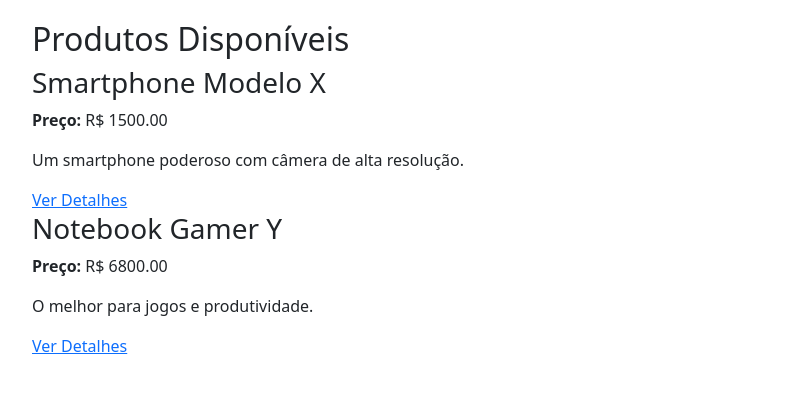
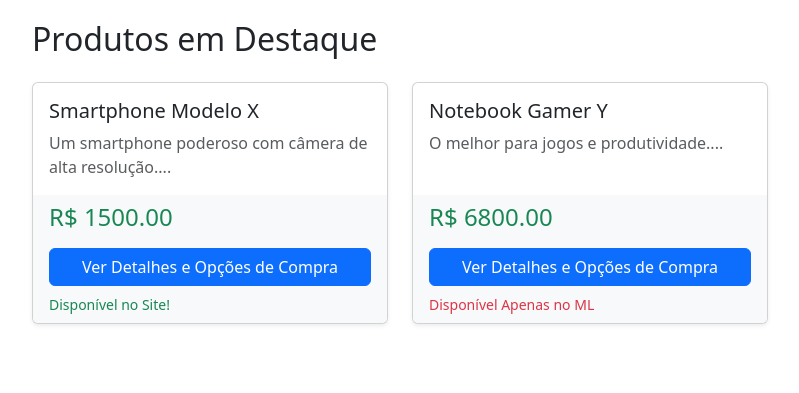
Before and after one commit to vendascarneiros/baraosolucoessustentaveis, a Flask app: page / in a window 1280 px wide. Shown: the part 56-449 px from the top of the page, without its empty margins (50-849 px from the left). Run offline with Flask 3, Linux system fonts and the light colour scheme.

Commit message:
Update index.html

```diff
--- a/templates/index.html
+++ b/templates/index.html
@@ -3,14 +3,40 @@
 {% block title %}Produtos em Destaque{% endblock %}
 
 {% block content %}
-    <h2>Produtos Disponíveis</h2>
+    <h2 class="mb-4">Produtos em Destaque</h2>
 
-    {% for id, produto in produtos %}
-    <div class="produto-card">
-        <h3>{{ produto.nome }}</h3>
-        <p><strong>Preço:</strong> R$ {{ "%.2f"|format(produto.preco) }}</p>
-        <p>{{ produto.descricao }}</p>
-        <a href="{{ url_for('produto', id_produto=id) }}">Ver Detalhes</a>
+    <div class="row row-cols-1 row-cols-md-2 row-cols-lg-3 g-4">
+        {# O "row-cols" garante que a grade seja responsiva: 1 coluna no celular, 2 no tablet e 3 no desktop #}
+
+        {% for id, produto in produtos %}
+        <div class="col">
+            <div class="card h-100 shadow-sm">
+
+                {# TODO: Adicionar a imagem do produto aqui quando a pasta static for configurada #}
+                <div class="card-body d-flex flex-column">
+                    <h5 class="card-title">{{ produto.nome }}</h5>
+                    <p class="card-text text-muted">{{ produto.descricao[:70] }}...</p>
+                    {# Exibe só os primeiros 70 caracteres da descrição #}
+                </div>
+
+                <div class="card-footer bg-light border-0">
+                    <h4 class="text-success mb-3">R$ {{ "%.2f"|format(produto.preco) }}</h4>
+
+                    {# Botão para ver os detalhes do produto #}
+                    <a href="{{ url_for('produto', id_produto=id) }}" class="btn btn-primary w-100">
+                        Ver Detalhes e Opções de Compra
+                    </a>
+
+                    {# Status de Disponibilidade (Opcional, mas útil) #}
+                    {% if produto.disponivel_site %}
+                        <small class="text-success d-block mt-2">Disponível no Site!</small>
+                    {% else %}
+                        <small class="text-danger d-block mt-2">Disponível Apenas no ML</small>
+                    {% endif %}
+                </div>
+            </div>
+        </div>
+        {% endfor %}
+
     </div>
-    {% endfor %}
 {% endblock %}
```
